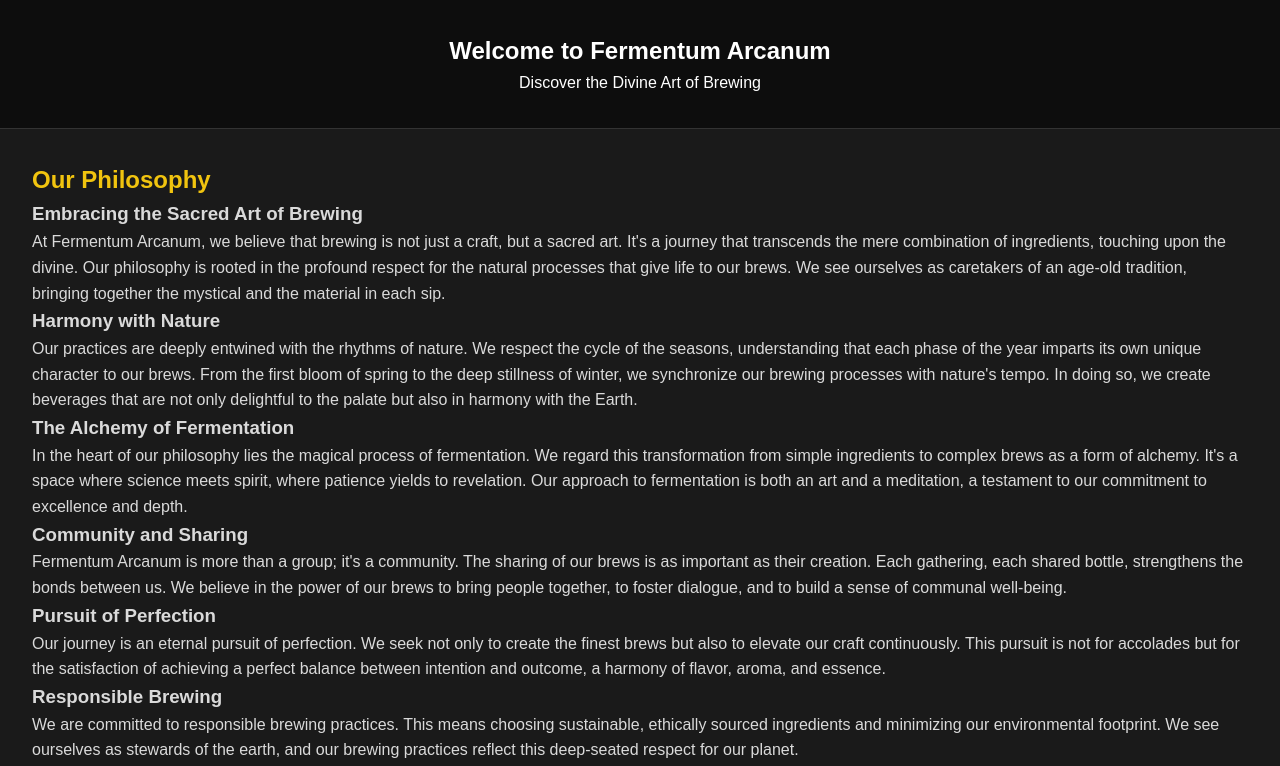
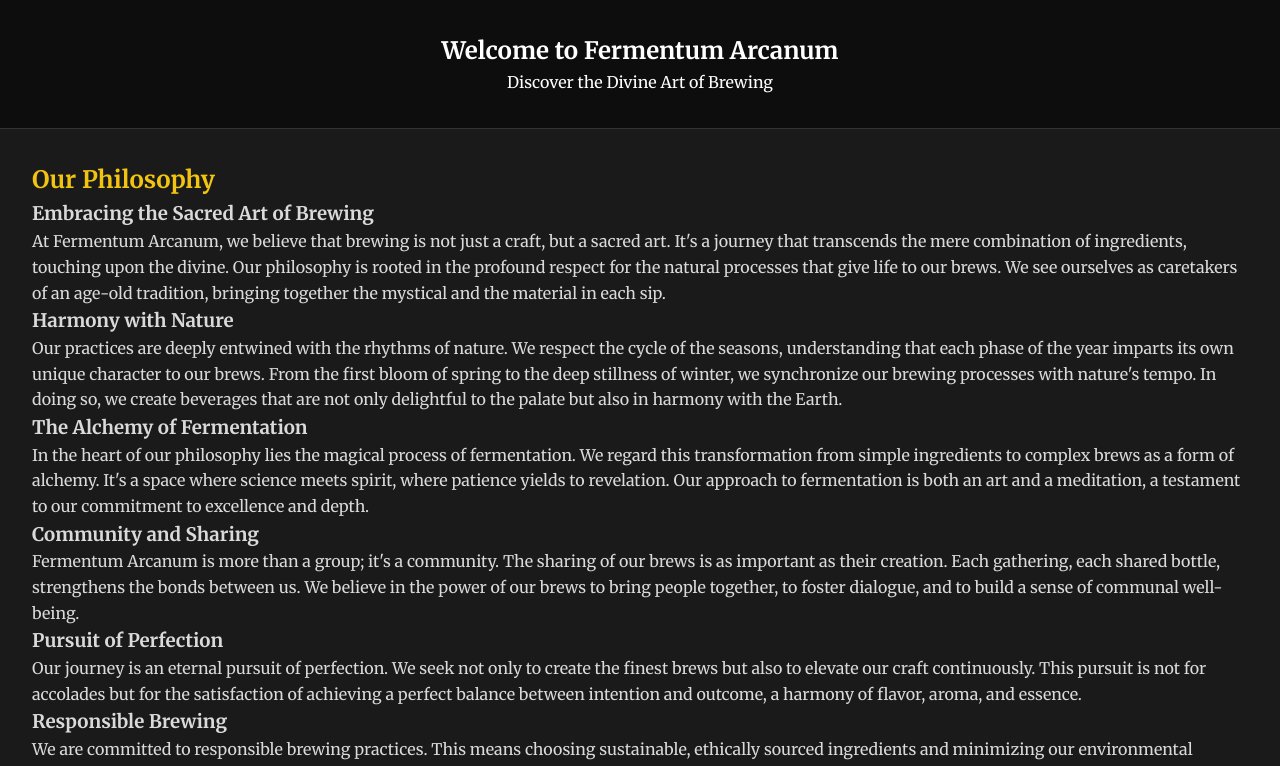
Before and after one commit to benjaminarthurt/Fermentum-Arcanum, a plain HTML site: page index.html in a window 1280 px wide. Shown: the part 132-898 px from the top of the page. Drawn offline with Linux system fonts and the light colour scheme.

Commit message:
Change font

```diff
--- a/index.html
+++ b/index.html
@@ -4,6 +4,7 @@
     <meta charset="UTF-8">
     <meta name="viewport" content="width=device-width, initial-scale=1.0">
     <title>Fermentum Arcanum</title>
+	 <link href="https://fonts.googleapis.com/css2?family=Merriweather:wght@400;700&display=swap" rel="stylesheet">
     <link rel="stylesheet" href="styles.css">
 </head>
 <body>
--- a/styles.css
+++ b/styles.css
@@ -3,10 +3,10 @@
     margin: 0;
     padding: 0;
     box-sizing: border-box;
+	font-family: 'Merriweather', serif; /* Apply Merriweather font */
 }
 
 body {
-    font-family: 'Arial', sans-serif;
     line-height: 1.6;
     background-color: #0D0D0D; /* Dark background */
     color: #DADADA; /* Light text for contrast */
```
Also changed, not shown: calendar.html (+1 -0 lines).
